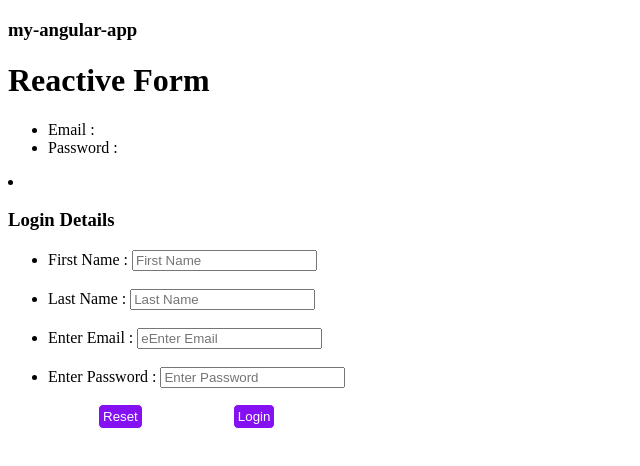
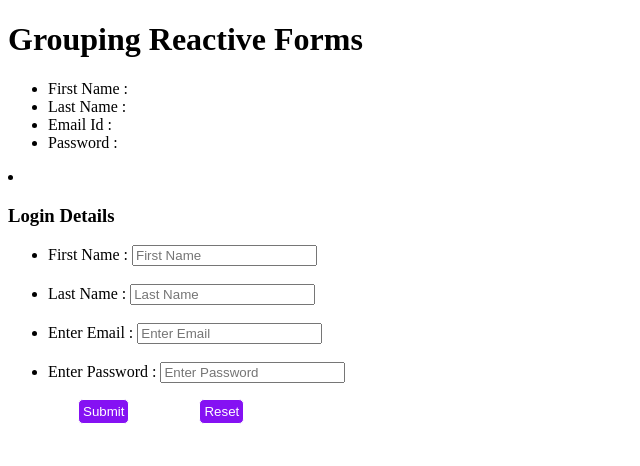
Before and after one commit to razaaamir365/Basic-Reactive-Forms-Project-Angular, an Angular app: page / in a window 1280 px wide. Shown: the top 466 px of the page, without its empty margins (0-640 px from the left). Built offline with nearby package versions, Linux system fonts and the light colour scheme.

Commit message:
Update Group reactive form

```diff
--- a/src/app/app.html
+++ b/src/app/app.html
@@ -1,2 +1,3 @@
-<h3>{{title()}}</h3>
-<app-reactive-form></app-reactive-form>
+
+<!-- <app-reactive-form></app-reactive-form> -->
+<app-group-forms></app-group-forms>
--- a/src/app/app.ts
+++ b/src/app/app.ts
@@ -1,9 +1,11 @@
 import { Component, signal } from '@angular/core';
 import { ReactiveForm } from './reactive-form/reactive-form';
+import { GroupForms } from './group-forms/group-forms';
 
 @Component({
   selector: 'app-root',
-  imports: [ReactiveForm],
+  imports: [GroupForms],
+  // imports: [ReactiveForm],
   templateUrl: './app.html',
   styleUrl: './app.css'
 })
--- /dev/null
+++ b/src/app/group-forms/group-forms.css
@@ -0,0 +1,8 @@
+button{
+    background-color: rgb(133, 17, 243);
+    color: white;
+    margin-left: 70px;
+    padding: 4px;
+    border: 1px solid white ;
+    border-radius: 5px;
+}
--- /dev/null
+++ b/src/app/group-forms/group-forms.html
@@ -0,0 +1,31 @@
+<h1>Grouping Reactive Forms</h1>
+
+<ul>
+    <li>First Name : {{loginForm.value.firstName}}</li>
+    <li>Last Name : {{loginForm.value.lastName}}</li>
+    <li>Email Id : {{loginForm.value.email}}</li>
+    <li>Password : {{loginForm.value.password}}</li>
+</ul>
+
+<form [formGroup]="loginForm" (ngSubmit)="handleProfile()" method="post">
+<li><h3>Login Details</h3></li>
+<ul>
+<li>First Name :
+<input type="text" formControlName="firstName" placeholder="First Name" />
+</li>
+<br><li>Last Name :
+<input type="text" formControlName="lastName" placeholder="Last Name" />
+</li>
+<br>
+<li>Enter Email :
+<input type="text" formControlName="email" placeholder="Enter Email"/>
+</li>
+<br>
+<li>Enter Password :
+<input type="password" formControlName="password" placeholder="Enter Password"/>
+</li>
+</ul>
+
+<button>Submit</button>
+<button (click)="reset()">Reset</button>
+</form>
--- /dev/null
+++ b/src/app/group-forms/group-forms.ts
@@ -0,0 +1,29 @@
+import { Component } from '@angular/core';
+import { FormControl, FormGroup, ReactiveFormsModule } from '@angular/forms';
+
+@Component({
+  selector: 'app-group-forms',
+  imports: [ReactiveFormsModule],
+  templateUrl: './group-forms.html',
+  styleUrl: './group-forms.css',
+})
+export class GroupForms {
+  loginForm=new FormGroup({
+    firstName:new FormControl(''),
+    lastName:new FormControl(''),
+    email:new FormControl(''),
+    password:new FormControl(''),
+  })
+  handleProfile(){
+    console.log(this.loginForm.value);
+  }
+
+  reset(){
+    this.loginForm.setValue({
+    firstName:(''),
+    lastName:(''),
+    email:(''),
+    password:('')
+    })
+  }
+}
```
Also changed, not shown: 1 other file (tests, documents, lock files or other folders).
